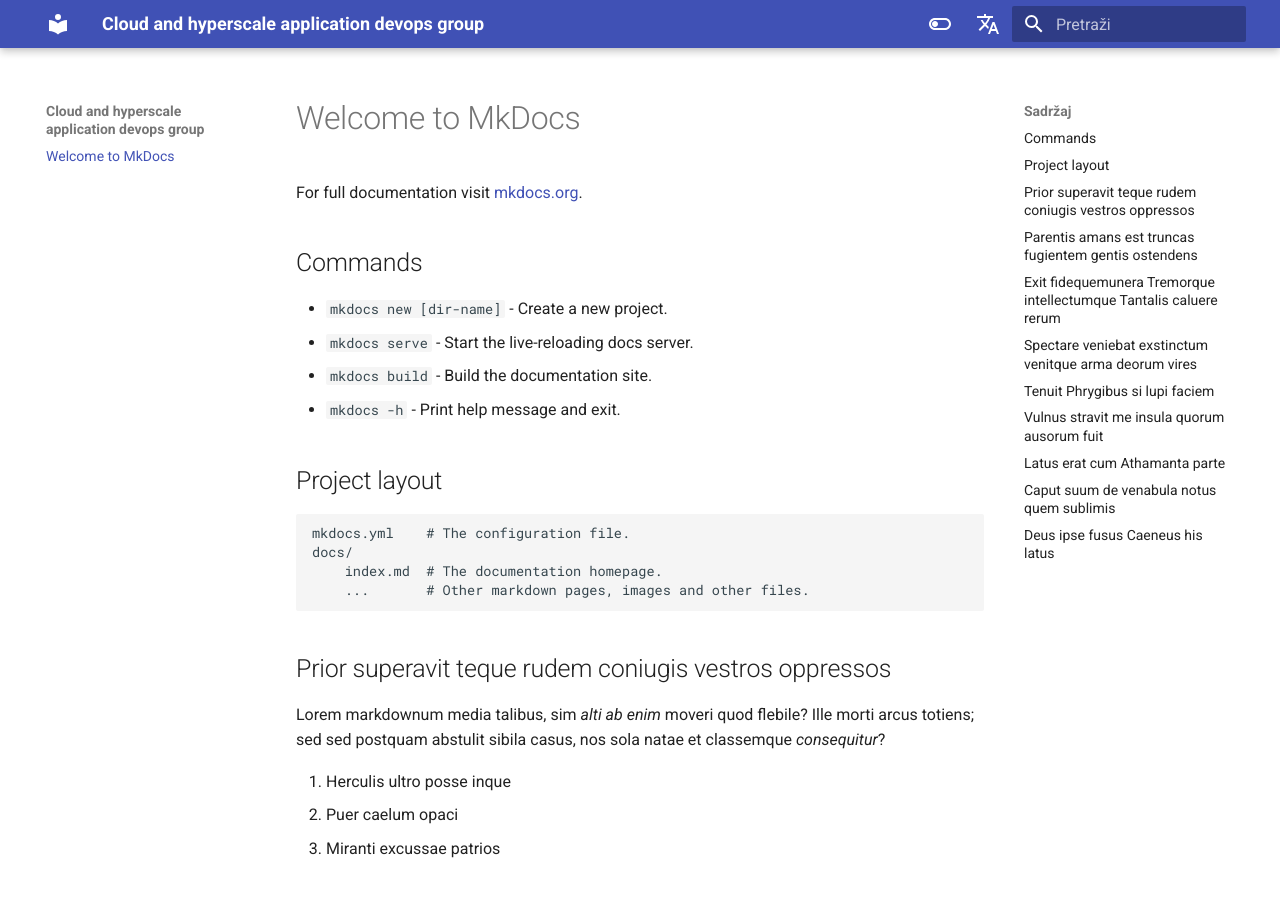
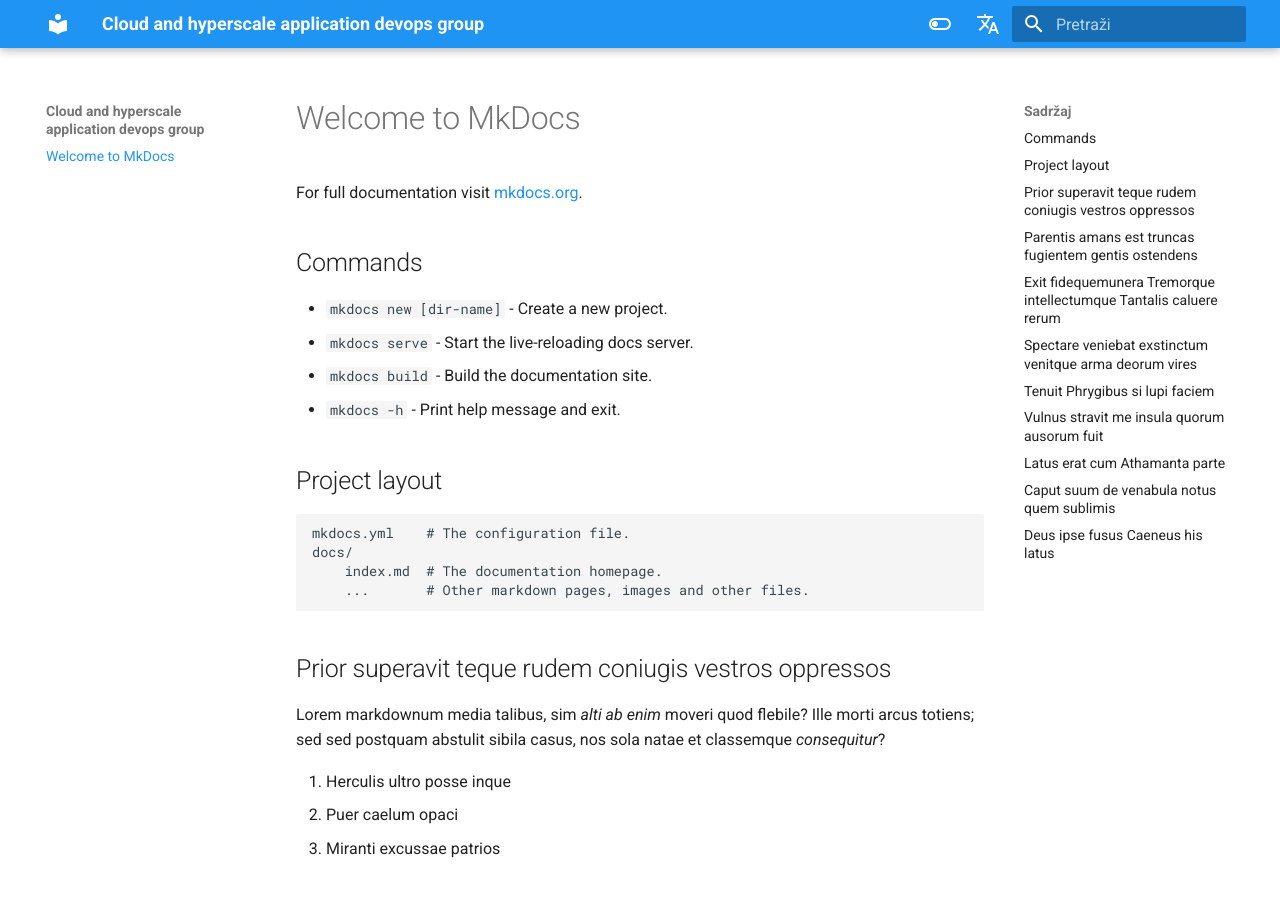
Before and after one commit to gaseri/website, an MkDocs documentation site: the page built from docs/index.md, in a window 1280 px wide and 900 px high. Shown: the top 897 px of the window. Built offline with MkDocs 1.6.1 and Material for MkDocs 9.7.7, drawn with Linux system fonts in a browser that asks for light colours; comment, search, counter and statistics services are not loaded.

Commit message:
Adjust color scheme

```diff
--- a/mkdocs.yml
+++ b/mkdocs.yml
@@ -7,11 +7,15 @@
   palette:
     - media: "(prefers-color-scheme: light)"
       scheme: default
+      primary: blue
+      accent: blue
       toggle:
         icon: material/toggle-switch-off-outline
         name: Switch to dark mode
     - media: "(prefers-color-scheme: dark)"
       scheme: slate
+      primary: light blue
+      accent: light blue
       toggle:
         icon: material/toggle-switch
         name: Switch to light mode
```
